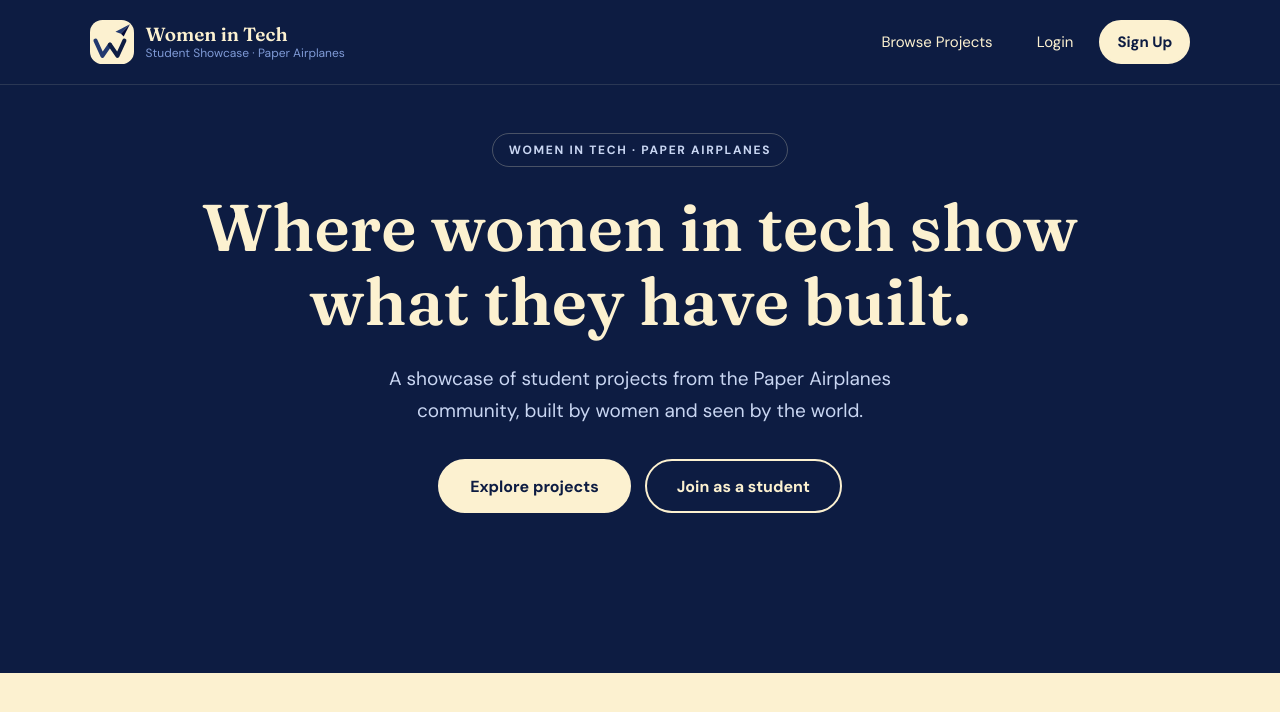
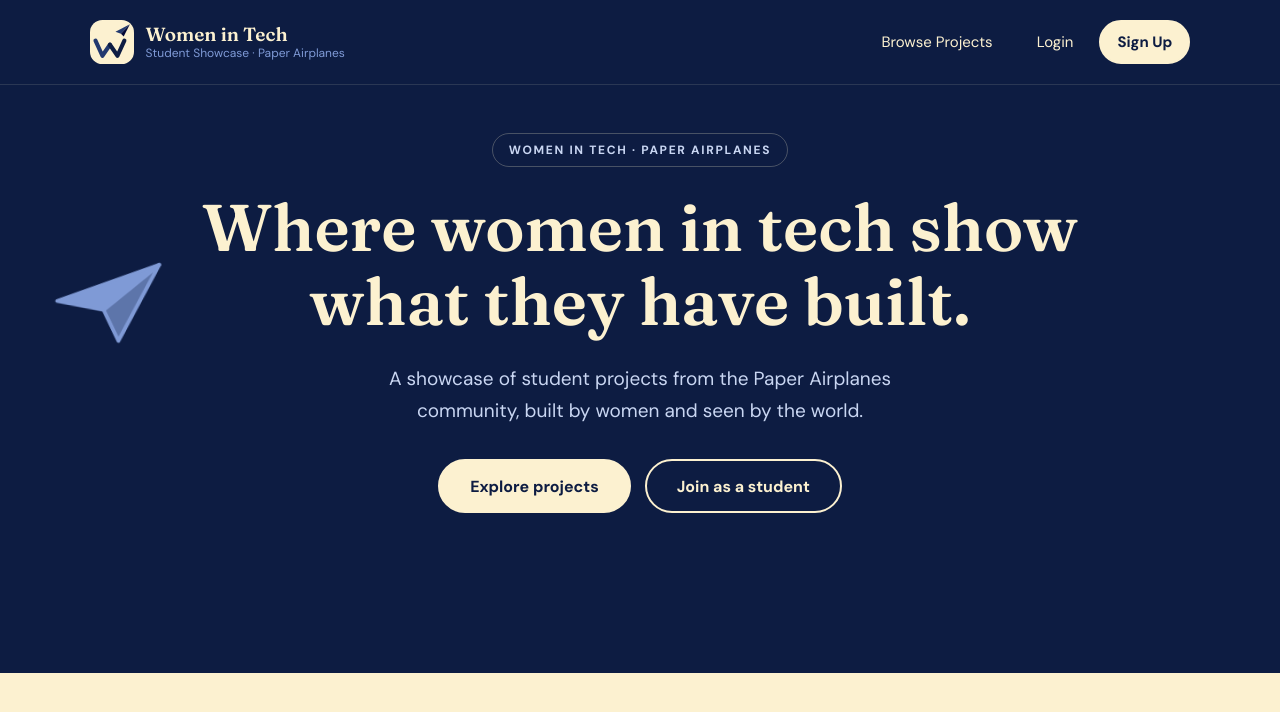
Before and after one commit to SE-MaiAbuAmsha/student-showcase, a React app in the folder frontend/: page / in a window 1280 px wide. Shown: the top 712 px of the page. Built offline with nearby package versions, Linux system fonts and the light colour scheme; the HTML template or start-up script is replaced by a standard one.

Commit message:
Add bobbing animation to plane

```diff
--- a/frontend/src/components/Hero.css
+++ b/frontend/src/components/Hero.css
@@ -3,12 +3,13 @@
   flex-direction: column;
   align-items: center;
   justify-content: center;
-  gap: 24px;
   min-height: 70vh;
   padding: 48px clamp(20px, 7vw, 100px) 160px;
   background: var(--navy);
   color: var(--cream);
   text-align: center;
+  position: relative;
+overflow: hidden;
 }
 
 .hero__eyebrow {
@@ -79,3 +80,18 @@
   background: var(--cream);
   color: var(--navy);
 }
+.hero__planes {
+  position: absolute;
+  inset: 0;
+  z-index: 1;
+  pointer-events: none;
+}
+
+.hero__content {
+  position: relative;
+  z-index: 2;
+  display: flex;
+  flex-direction: column;
+  align-items: center;
+  gap: 24px;
+}
--- a/frontend/src/components/Hero.jsx
+++ b/frontend/src/components/Hero.jsx
@@ -1,8 +1,14 @@
+import Plane from "./plane";
 import "./Hero.css";
 
 function Hero() {
   return (
     <section className="hero">
+      <div className="hero__planes" aria-hidden="true">
+        <Plane />
+      </div>
+
+      <div className="hero__content">
         <p className="hero__eyebrow">Women in Tech · Paper Airplanes</p>
 
         <h1 className="hero__title">
@@ -10,8 +16,8 @@ function Hero() {
         </h1>
 
         <p className="hero__text">
-        A showcase of student projects from the Paper Airplanes community, built
-        by women and seen by the world.
+          A showcase of student projects from the Paper Airplanes community,
+          built by women and seen by the world.
         </p>
 
         <div className="hero__actions">
@@ -22,6 +28,7 @@ function Hero() {
             Join as a student
           </a>
         </div>
+      </div>
     </section>
   );
 }
--- /dev/null
+++ b/frontend/src/components/Plane.css
@@ -0,0 +1,36 @@
+.plane {
+  position: absolute;
+  top: 25%;
+  left: 0;
+  width: 120px;
+  color: var(--blue-300);
+  animation: fly-right 30s linear infinite;
+}
+
+.plane__svg {
+  display: block;
+  width: 100%;
+  height: auto;
+  animation: bob 5s ease-in-out infinite alternate;
+}
+
+@keyframes bob {
+  from { transform: translateY(-7px) rotate(-4deg); }
+  to   { transform: translateY(9px) rotate(4deg); }
+}
+
+@media (prefers-reduced-motion: reduce) {
+  .plane,
+  .plane__svg {
+    animation: none;
+  }
+
+  .plane {
+    left: 40%;
+  }
+}
+
+@keyframes fly-right {
+  from { transform: translateX(-20vw); }
+  to   { transform: translateX(110vw); }
+}
--- /dev/null
+++ b/frontend/src/components/Plane.jsx
@@ -0,0 +1,28 @@
+import "./Plane.css";
+
+function Plane() {
+  return (
+    <div className="plane">
+      <svg viewBox="0 0 64 64" className="plane__svg">
+        <polygon
+          points="5,34 58,11 30,37"
+          fill="currentColor"
+          stroke="currentColor"
+          strokeWidth="2"
+          strokeLinejoin="round"
+        />
+        <polygon
+          points="30,37 58,11 39,53"
+          fill="currentColor"
+          fillOpacity="0.7"
+          stroke="currentColor"
+          strokeWidth="2"
+          strokeLinejoin="round"
+        />
+        <polygon points="30,37 39,53 34,44" fill="#0D1C42" fillOpacity="0.25" />
+      </svg>
+    </div>
+  );
+}
+
+export default Plane;
```
Lines whose indentation alone changed are shown as unchanged.
